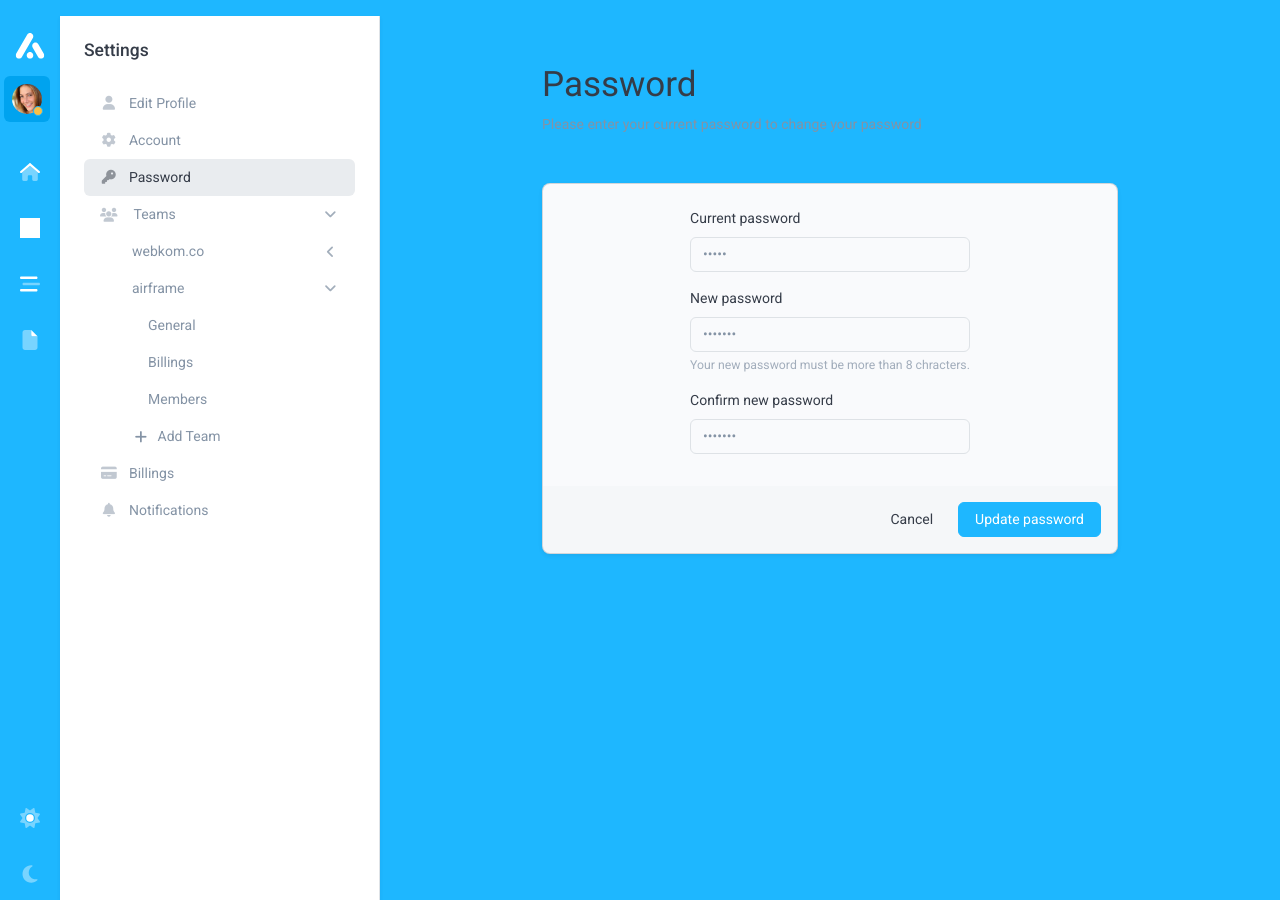
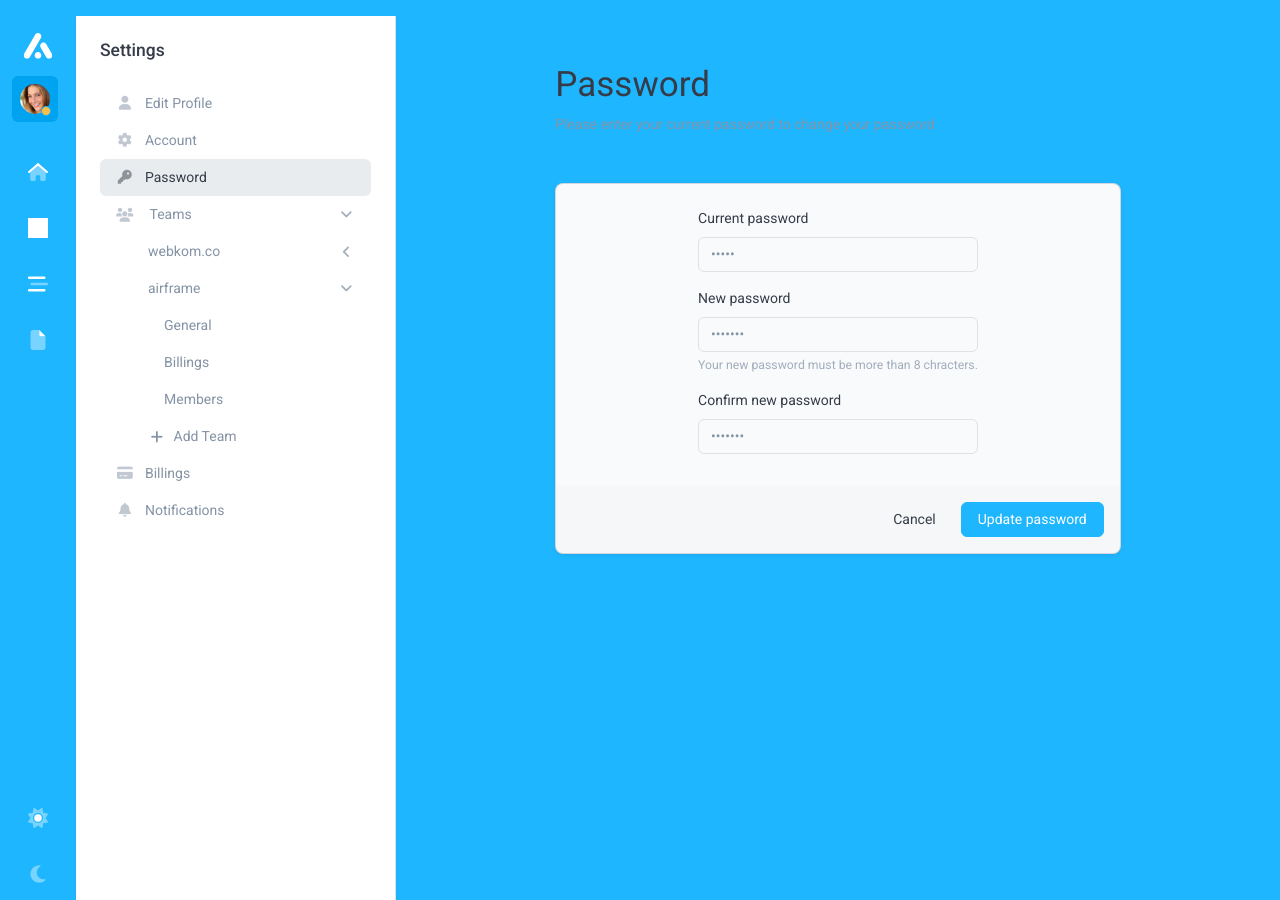
Before and after one commit to 0wczar/airframe, a Jekyll site: the page built from settings/password.html, in a window 1280 px wide. Built offline with Jekyll 4.4.1, drawn with Linux system fonts in a browser that asks for light colours; grey boxes are pictures that could not be loaded.

Commit message:
Update slim-sidebar.html

```diff
--- a/_includes/layouts/slim-sidebar.html
+++ b/_includes/layouts/slim-sidebar.html
@@ -1,8 +1,8 @@
 <!-- START Sidebar -->
-<div class="d-none d-lg-block col col-lg-auto col-xl-auto col-xxl-auto bg-primary vh-100 sidebar-primary">
+<div class="px-2 col-xl-auto col-xxl-auto bg-primary vh-100 sidebar-primary">
 
   <!-- START Wrapper -->
-  <div class="d-flex flex-column min-vh-100 px-1 py-3">
+  <div class="d-flex flex-column min-vh-100 px-1 pb-3 pt-3">
 
     <!-- Logo -->
     <div class="d-flex justify-content-center">
```
